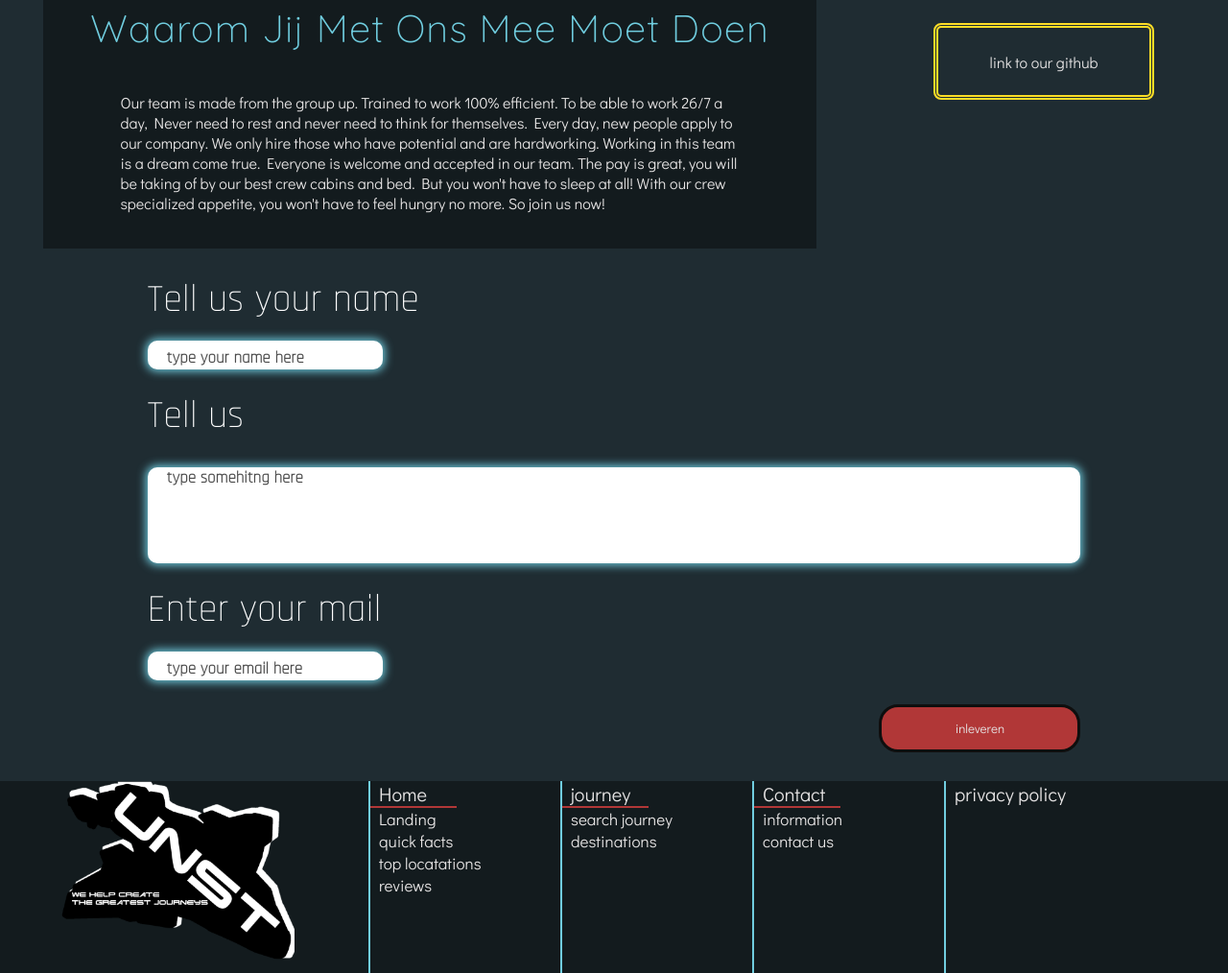
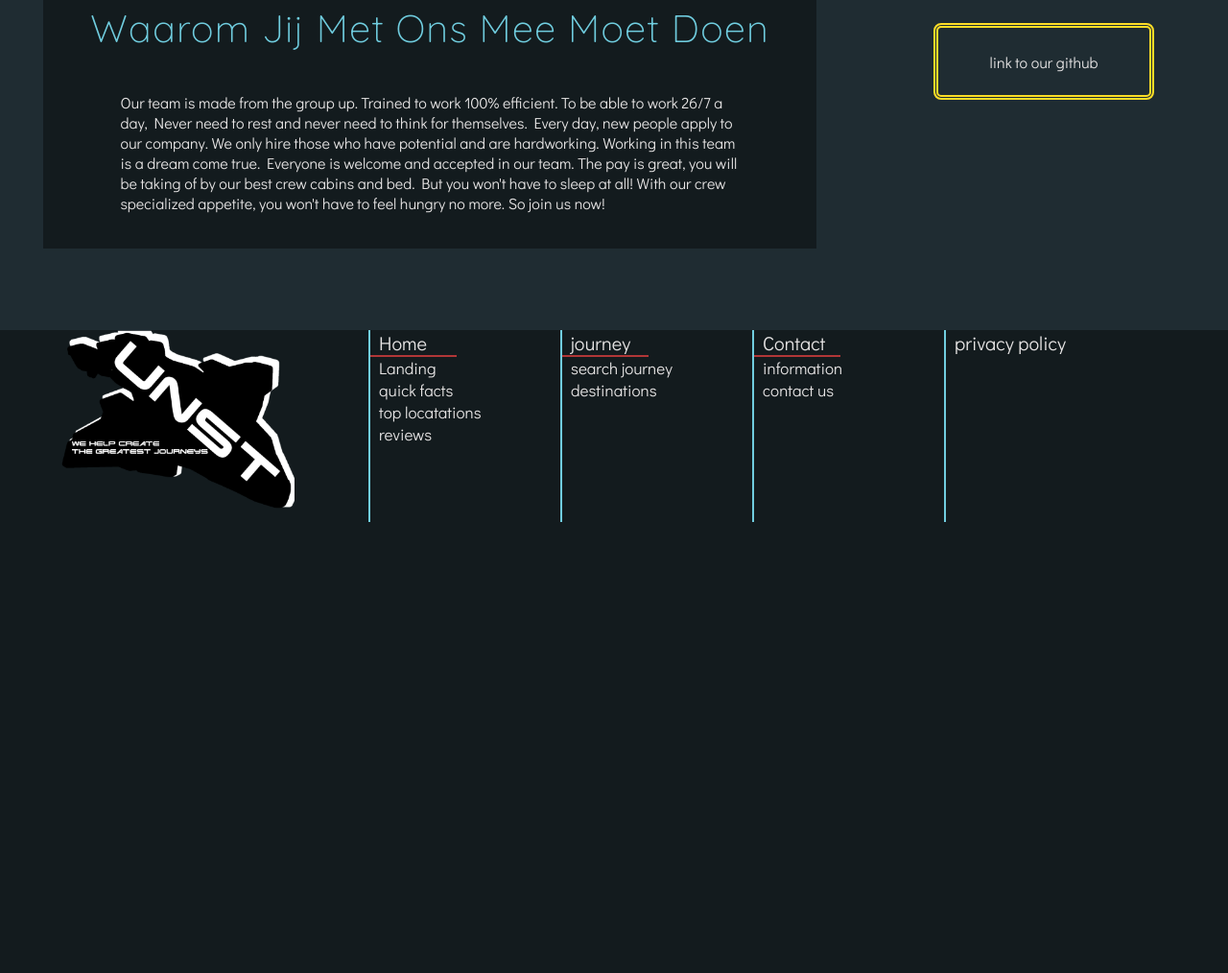
Before and after one commit to CeMagnum/UNST, a PHP site: page /public/contact.php in a window 1280 px wide. Shown: the part 696-1710 px from the top of the page at 96% size. After the commit the page ends 1240 px from the top, so only its background shows below. Run offline with PHP 8.4, Linux system fonts and the light colour scheme.

Commit message:
update 20-6-2022

```diff
--- a/assets/css/style.css
+++ b/assets/css/style.css
@@ -877,131 +877,6 @@ input[type="”range”"]::-ms-thumb {
   cursor: pointer;
 }
 
-.contact_message_div {
-  width: 100%;
-  height: 550px;
-  display: flex;
-  justify-content: center;
-  align-items: center;
-}
-
-.contact_message_div form {
-  display: flex;
-  width: 95%;
-  height: 100%;
-  flex-direction: column;
-  justify-content: space-evenly;
-  align-items: center;
-}
-.contact_message_mail {
-  width: 80%;
-  height: 95%;
-  display: flex;
-  flex-direction: column;
-  justify-content: space-between;
-  align-items: center;
-}
-
-.contact_mail_name_div {
-  width: 100%;
-  height: 140px;
-  display: flex;
-  flex-direction: column;
-  justify-content: space-around;
-  align-items: flex-start;
-}
-
-.contact_mail_name {
-  width: 300px;
-}
-
-.contact_mail_name p,
-.contact_mail_mail_txt p,
-.contact_mail_message_txt p {
-  font-family: "Rajdhani", sans-serif;
-  color: white;
-  font-size: 40px;
-}
-
-.contact_mail_name_input {
-  width: 100%;
-  height: 30px;
-}
-
-.contact_mail_name_input input[type="text"],
-.contact_mail_mail_txt_input input[type="text"] {
-  font-size: 20px;
-  max-width: max-content;
-  width: 100%;
-  height: 100%;
-  border: none;
-  box-shadow: 0px 0px 10px 2px var(--lightblue);
-  border-radius: 10px;
-}
-
-.contact_mail_message_div {
-  width: 100%;
-  height: 250px;
-  display: flex;
-  flex-direction: column;
-  justify-content: space-around;
-  align-items: flex-start;
-}
-
-.contact_mail_message_txt {
-  width: auto;
-}
-
-.contact_mail_message_txt_input {
-  width: 100%;
-  height: 100px;
-}
-
-.contact_mail_message_txt_input textarea {
-  width: 100%;
-  height: 100%;
-  resize: none;
-  border: none;
-  box-shadow: 0px 0px 10px 2px var(--lightblue);
-  border-radius: 10px;
-  font-size: 20px;
-}
-
-.contact_mail_mail_div {
-  width: 100%;
-  height: 140px;
-  display: flex;
-  flex-direction: column;
-  justify-content: space-around;
-  align-items: flex-start;
-}
-
-.contact_mail_submit {
-  width: 100%;
-  height: 100px;
-  display: flex;
-  flex-direction: row;
-  justify-content: flex-end;
-  align-items: center;
-}
-
-.contact_mail_submit input[type="submit"] {
-  width: 210px;
-  height: 50px;
-  background-color: var(--red);
-  border-radius: 20px;
-  box-shadow: none;
-  transition: ease 0.2s;
-  color: var(--white);
-  border: solid 3px var(--black);
-}
-.contact_mail_submit input[type="submit"]:hover {
-  border: solid 1px var(--black);
-  cursor: pointer;
-  transition: ease 0.3;
-  box-shadow: 10px 13px 0 0 var(--black);
-}
-
 /* login */
 .login_div {
   width: 100%;
--- a/public/contact.php
+++ b/public/contact.php
@@ -4,7 +4,7 @@ include('../includes/connect.php');
 include('../includes/navbar.php');
 ?>
 <title>UNST Contact</title>
-<link rel="icon" type="image/x-icon" href="../assets/img/logo2_small_WIP.png">
+<link rel="icon" type="image/x-icon" href="../assets/img/logo2_small_WIP.png" />
 <div class="navbar_space"></div>
 <div class="contact_main_div">
   <div class="contact_info_div" id="information">
@@ -14,11 +14,17 @@ include('../includes/navbar.php');
       </div>
       <div class="contact_info_txt">
         <p>
-        We were founded the moment that space travel became possible. Suddenly The earth was not a boundary anymore. Planets were the new destinations.
-        Our founder, Doris van Parken wanted to give the human race an easy way to safety, fast, cheap and secure way to travel in space.
-        He started to first build his own first spaceship. It blew up and he died but his blueprints were found and used by the current head of our company, Danish Harker.
-        With those blueprints he started to build more and more ships, With his gain he started a company. This company. It was super successful. With more and more ships, journeys, planets and new technologies. We still thrive today.
-        All thanks to you!
+          We were founded the moment that space travel became possible. Suddenly
+          The earth was not a boundary anymore. Planets were the new
+          destinations. Our founder, Doris van Parken wanted to give the human
+          race an easy way to safety, fast, cheap and secure way to travel in
+          space. He started to first build his own first spaceship. It blew up
+          and he died but his blueprints were found and used by the current head
+          of our company, Danish Harker. With those blueprints he started to
+          build more and more ships, With his gain he started a company. This
+          company. It was super successful. With more and more ships, journeys,
+          planets and new technologies. We still thrive today. All thanks to
+          you!
         </p>
       </div>
     </div>
@@ -28,13 +34,17 @@ include('../includes/navbar.php');
       </div>
       <div class="contact_info_txt">
         <p>
-        Right now we have many planets, ships, journeys and staff.
-        We keep growing in scale and not slowing down.
-        With our new partner, the title wave we have found new opportunities to grow and thrive.
-        New staff, management and ships will be available to the public in a few months. But that's not all we have great new things planned. We don't want to ruin the surprise but we can say that the reformation has begun.
-        As you just read we have many things planned and in the works.
-        We want to make sure that anyone can enjoy a pleasant flight with no hiccups, mishaps, problems or negative emotions. We don't strive for perfection, we strive beyond that. So we continue for performance, perfection and your wallet.
-
+          Right now we have many planets, ships, journeys and staff. We keep
+          growing in scale and not slowing down. With our new partner, the title
+          wave we have found new opportunities to grow and thrive. New staff,
+          management and ships will be available to the public in a few months.
+          But that's not all we have great new things planned. We don't want to
+          ruin the surprise but we can say that the reformation has begun. As
+          you just read we have many things planned and in the works. We want to
+          make sure that anyone can enjoy a pleasant flight with no hiccups,
+          mishaps, problems or negative emotions. We don't strive for
+          perfection, we strive beyond that. So we continue for performance,
+          perfection and your wallet.
         </p>
       </div>
     </div>
@@ -44,11 +54,14 @@ include('../includes/navbar.php');
       </div>
       <div class="contact_info_txt">
         <p>
-        Our team is made from the group up. Trained to work 100% efficient. To be able to work 26/7 a day, Never need to rest and never need to think for themselves.
-        Every day, new people apply to our company. We only hire those who have potential and are hardworking. Working in this team is a dream come true.
-        Everyone is welcome and accepted in our team.
-        The pay is great, you will be taking of by our best crew cabins and bed. But you won't have to sleep at all! With our crew specialized appetite, you won't have to feel hungry no more.
-        So join us now!
+          Our team is made from the group up. Trained to work 100% efficient. To
+          be able to work 26/7 a day, Never need to rest and never need to think
+          for themselves. Every day, new people apply to our company. We only
+          hire those who have potential and are hardworking. Working in this
+          team is a dream come true. Everyone is welcome and accepted in our
+          team. The pay is great, you will be taking of by our best crew cabins
+          and bed. But you won't have to sleep at all! With our crew specialized
+          appetite, you won't have to feel hungry no more. So join us now!
         </p>
       </div>
     </div>
@@ -60,50 +73,22 @@ include('../includes/navbar.php');
       </a>
     </div>
     <div class="contact_link_section">
-      <a class="contact_link_link" href="../public/privacy_policy.php" >
+      <a class="contact_link_link" href="../public/privacy_policy.php">
         <button class="contact_link_butn">View privacy policy?</button>
       </a>
     </div>
     <div class="contact_link_section">
-      <a class="contact_link_link" target="_blank" href="https://github.com/CeMagnum/UNST">
+      <a
+        class="contact_link_link"
+        target="_blank"
+        href="https://github.com/CeMagnum/UNST"
+      >
         <button class="contact_link_butn">link to our github</button>
       </a>
     </div>
   </div>
 </div>
-<div class="contact_message_div"  id="message">
-  <form action="post">
-    <div class="contact_message_mail">
-      <div class="contact_mail_name_div">
-        <div class="contact_mail_name">
-          <p>Tell us your name</p>
-        </div>
-        <div class="contact_mail_name_input">
-          <input type="text" placeholder="type your name here" />
-        </div>
-      </div>
-      <div class="contact_mail_message_div">
-        <div class="contact_mail_message_txt">
-          <p>Tell us</p>
-        </div>
-        <div class="contact_mail_message_txt_input">
-          <textarea placeholder="type somehitng here"></textarea>
-        </div>
-      </div>
-      <div class="contact_mail_mail_div">
-        <div class="contact_mail_mail_txt">
-          <p>Enter your mail</p>
-        </div>
-        <div class="contact_mail_name_input">
-          <input type="text" placeholder="type your email here" />
-        </div>
-      </div>
-      <div class="contact_mail_submit">
-        <input type="submit" value="inleveren" />
-      </div>
-    </div>
-  </form>
-</div>
+<div class="navbar_space"></div>
 <div class="contact_buttonto_div"></div>
 
 <?php include('../includes/footer.php'); ?>
```
